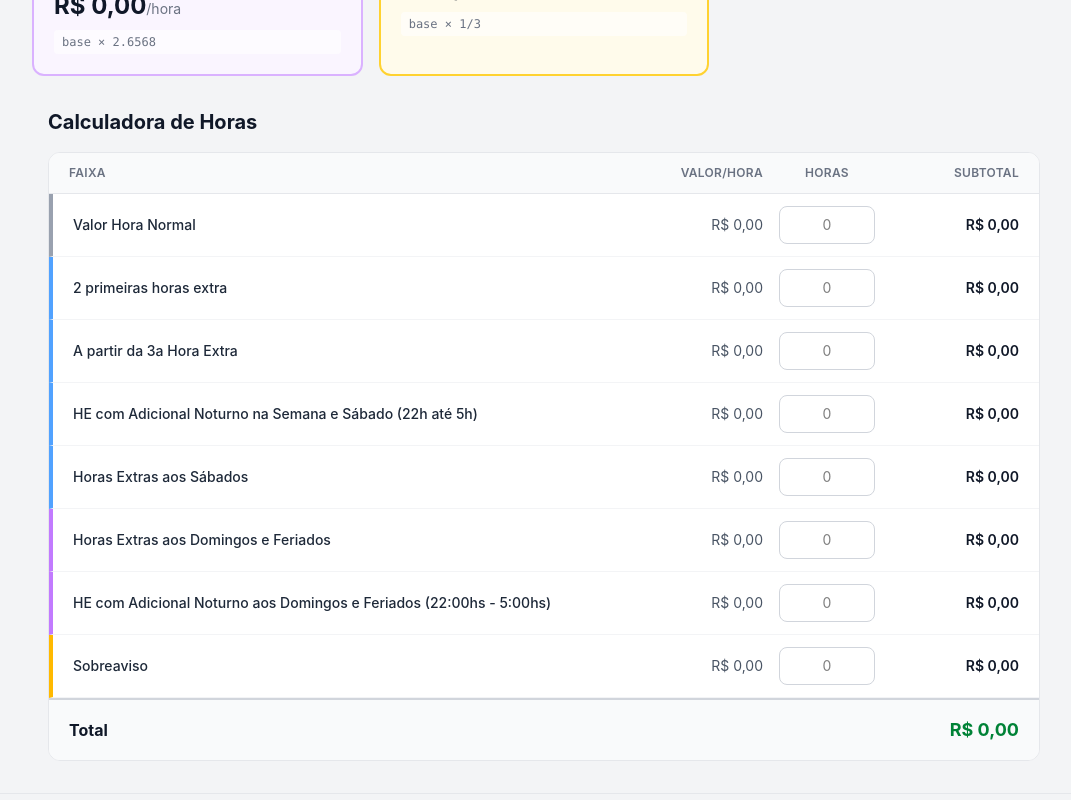
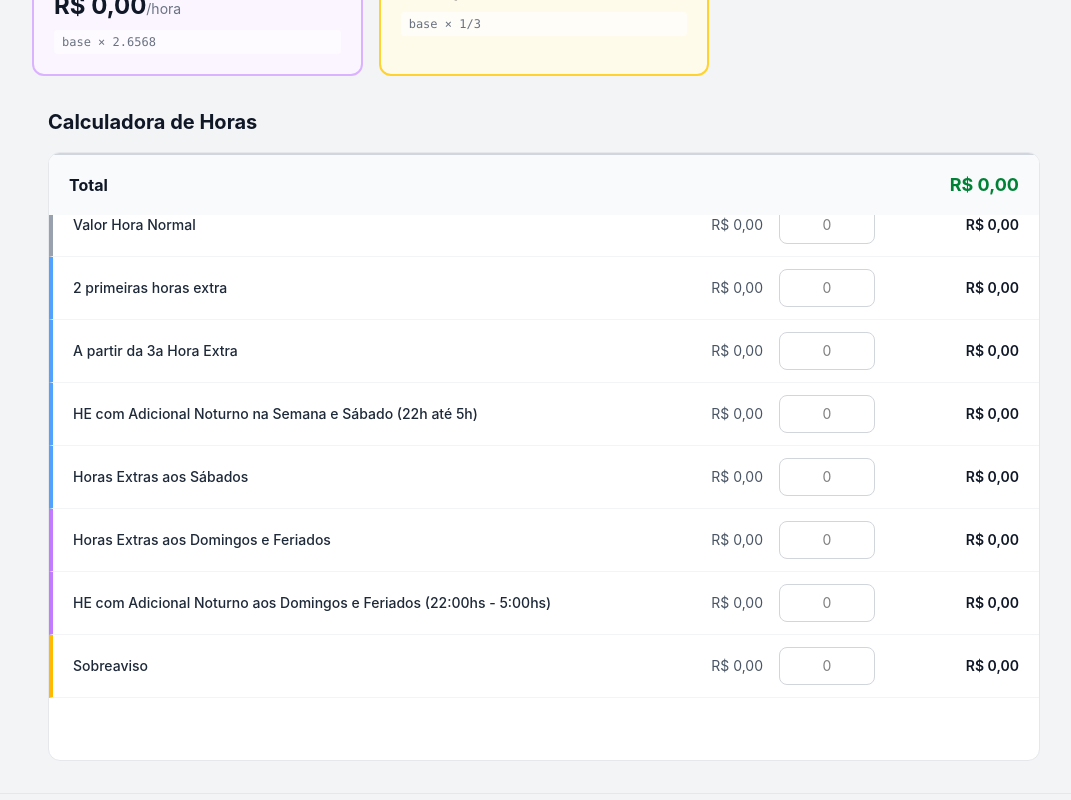
Before and after one commit to paulograbin/horasExtras, a React (Vite) app: page / in a window 1280 px wide. Shown: the part 636-1436 px from the top of the page, without its empty margins (96-1167 px from the left). Built offline with nearby package versions, Linux system fonts and the light colour scheme.

Commit message:
fix: use overflow-clip so sticky total works
overflow-hidden creates a scroll context that breaks position:sticky.
overflow-clip provides the same visual clipping for border-radius
without affecting scroll ancestry.

```diff
--- a/src/components/HoursCalculator.tsx
+++ b/src/components/HoursCalculator.tsx
@@ -39,7 +39,7 @@ export function HoursCalculator({ results }: HoursCalculatorProps) {
         Calculadora de Horas
       </h2>
 
-      <div className="bg-white rounded-xl border border-gray-200 overflow-hidden">
+      <div className="bg-white rounded-xl border border-gray-200 overflow-clip">
         {/* Header - hidden on mobile */}
         <div className="hidden sm:grid grid-cols-[1fr_auto_auto_auto] gap-4 px-5 py-3 bg-gray-50 border-b border-gray-200 text-xs font-semibold text-gray-500 uppercase tracking-wide">
           <span>Faixa</span>
```
